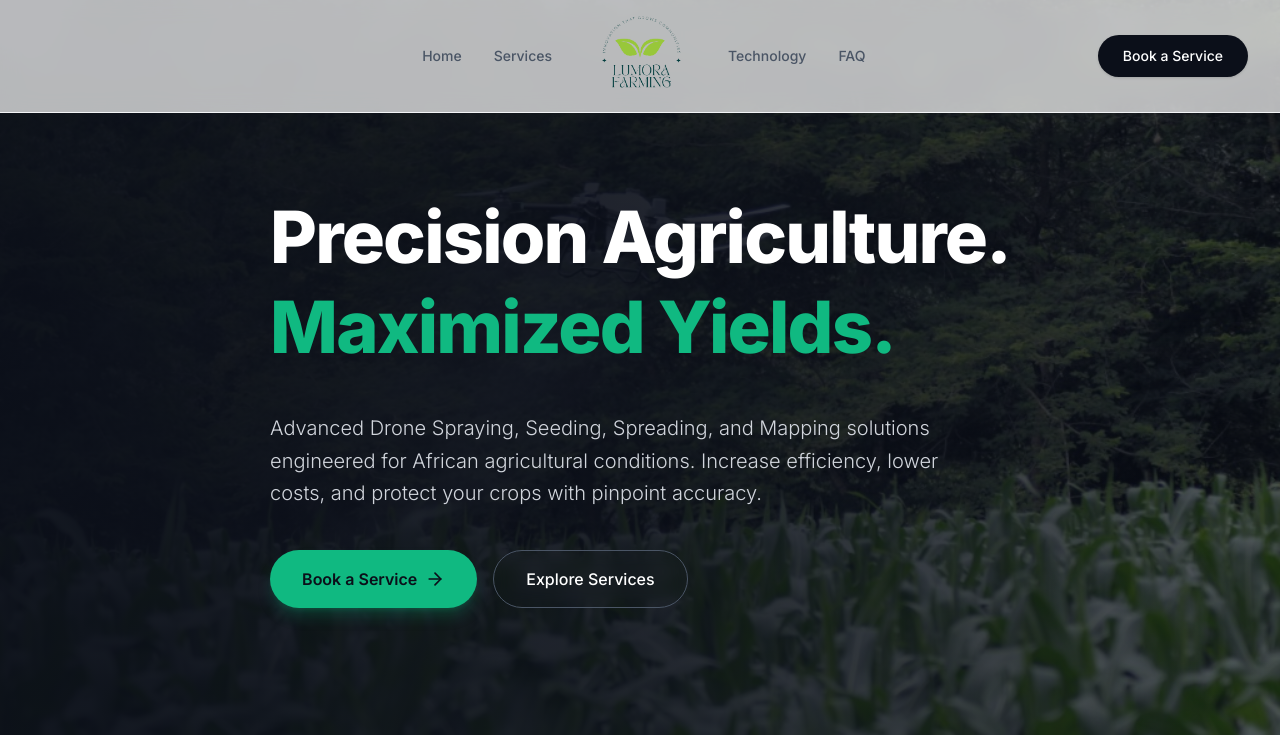
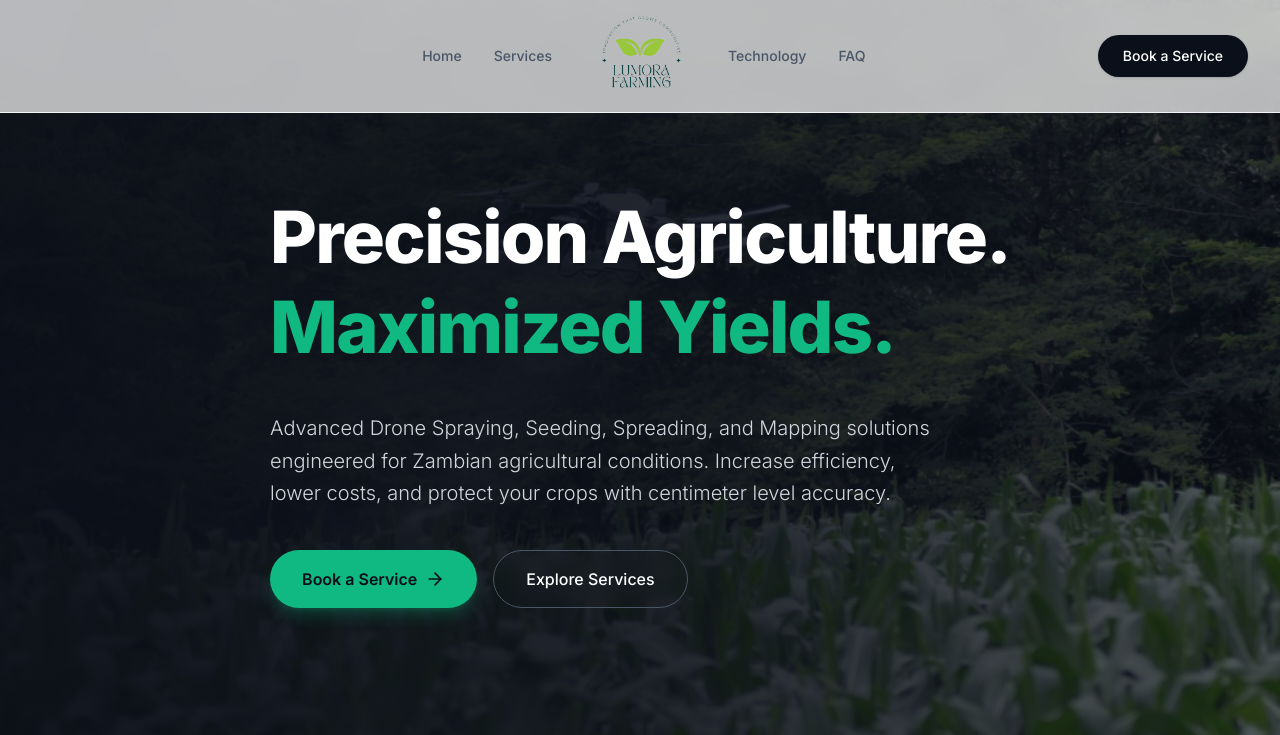
Before and after one commit to Pmwanza/lumora-farming, a Next.js app: page / in a window 1280 px wide. Shown: the top 735 px of the page. Built offline with nearby package versions, Linux system fonts and the light colour scheme.

Commit message:
Update Hero.tsx

```diff
--- a/src/components/sections/Hero.tsx
+++ b/src/components/sections/Hero.tsx
@@ -20,7 +20,7 @@ export default function Hero() {
         </h1>
 
         <p className="mt-4 text-xl text-gray-300 max-w-2xl mb-10 leading-relaxed font-light">
-          Advanced Drone Spraying, Seeding, Spreading, and Mapping solutions engineered for African agricultural conditions. Increase efficiency, lower costs, and protect your crops with pinpoint accuracy.
+          Advanced Drone Spraying, Seeding, Spreading, and Mapping solutions engineered for Zambian agricultural conditions. Increase efficiency, lower costs, and protect your crops with centimeter level accuracy.
         </p>
 
         <div className="flex flex-col sm:flex-row gap-4 w-full sm:w-auto">
```
